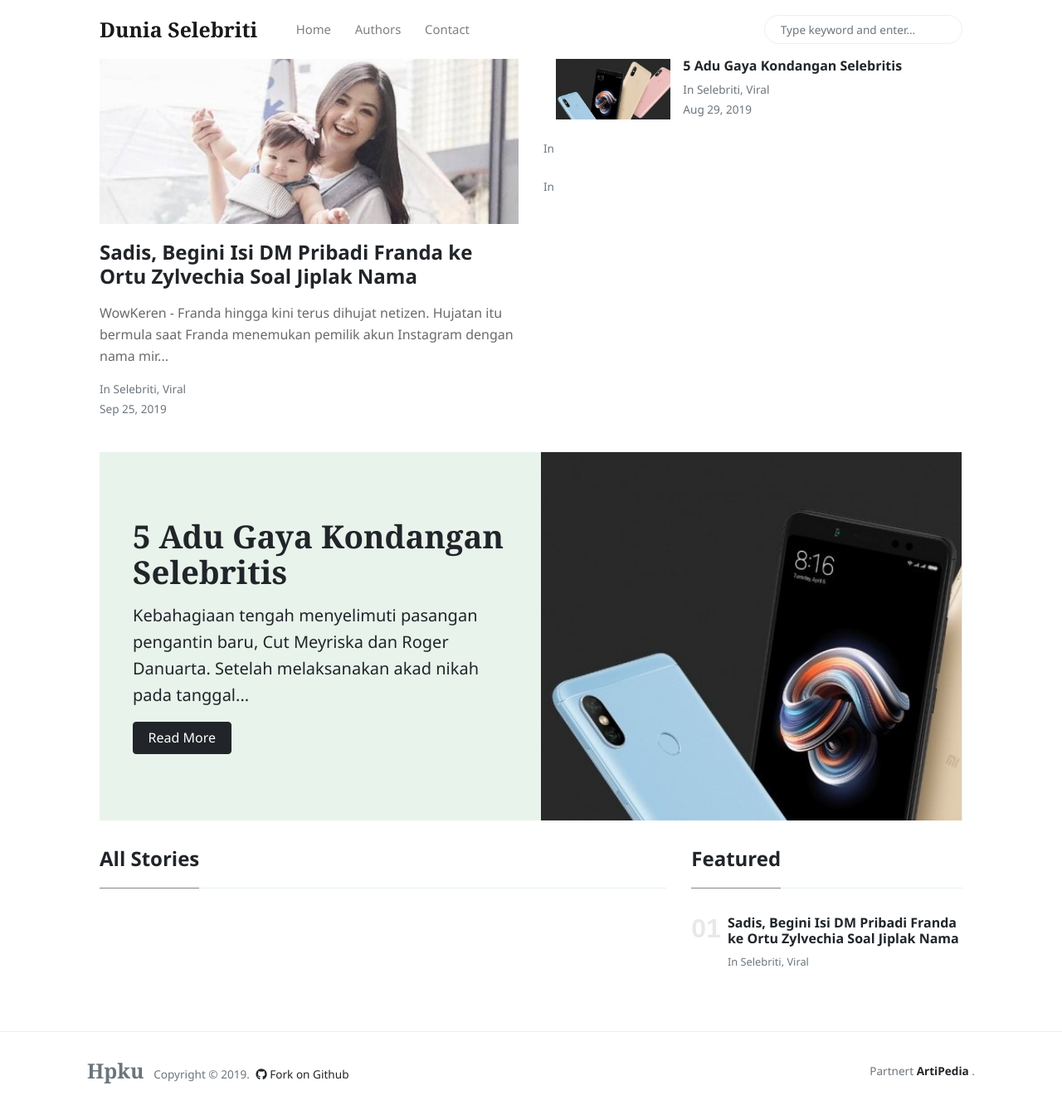
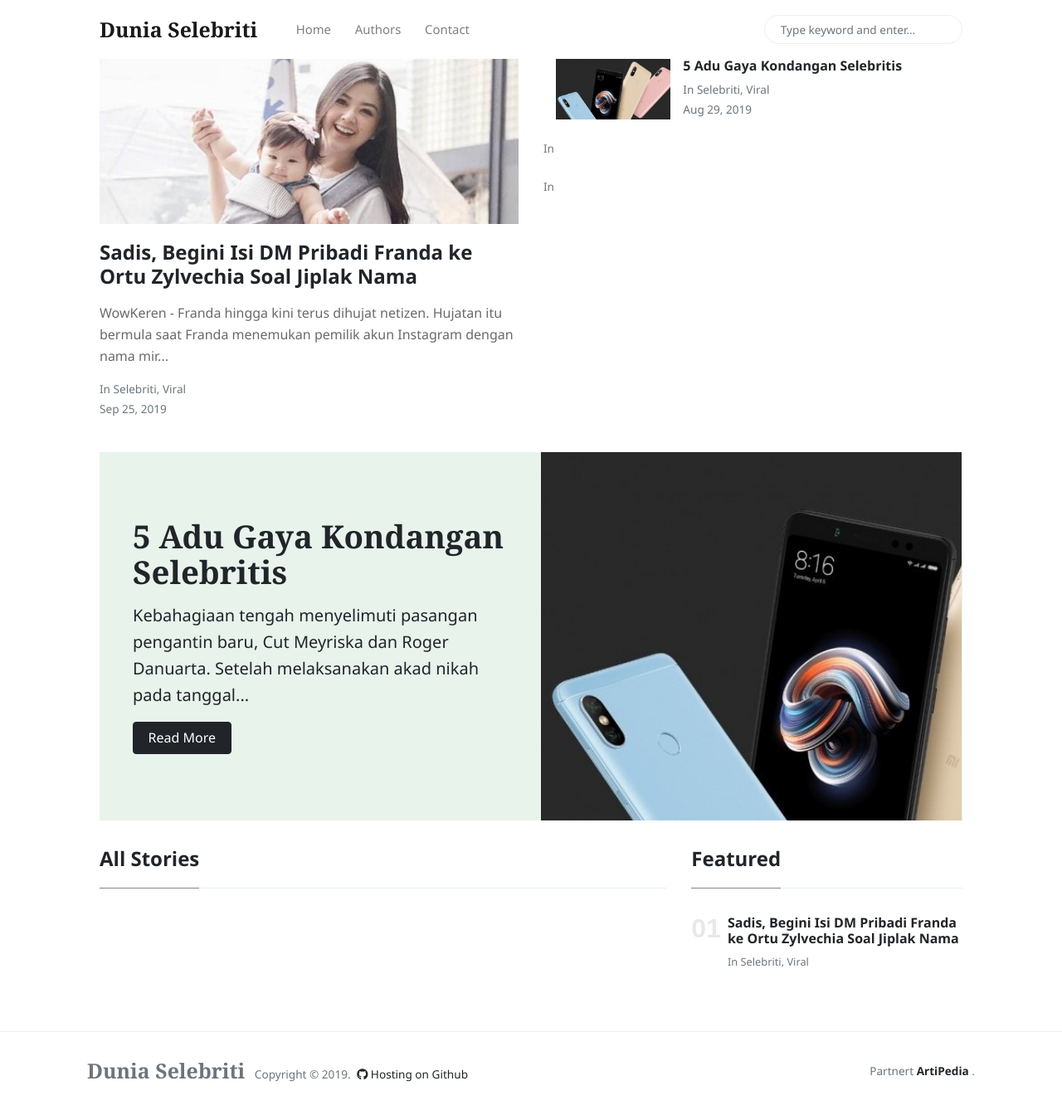
Before and after one commit to emmamery93/blog-1, a Jekyll site: the page built from index.html, in a window 1280 px wide and 1338 px high. Shown: the whole window at 83% size. Built offline with Jekyll 4.4.1, drawn with Linux system fonts in a browser that asks for light colours; nearby versions of some CDN libraries; the list of posts is cut into pages by our own code.

Commit message:
Update default.html

```diff
--- a/_layouts/default.html
+++ b/_layouts/default.html
@@ -8,7 +8,7 @@
 
     {% seo %}
 
-    <link rel="shortcut icon" type="image/x-icon" href="{{site.baseurl}}/{{site.favicon}}">
+    <link rel="shortcut icon" type="image/x-icon" href="{{site.url}}/{{site.favicon}}">
 
     <!-- Font Awesome Icons -->
     <link rel="stylesheet" href="https://use.fontawesome.com/releases/v5.3.1/css/all.css" integrity="sha384-mzrmE5qonljUremFsqc01SB46JvROS7bZs3IO2EmfFsd15uHvIt+Y8vEf7N7fWAU" crossorigin="anonymous">
@@ -69,7 +69,7 @@
 
     <script src="https://stackpath.bootstrapcdn.com/bootstrap/4.2.1/js/bootstrap.min.js" integrity="sha384-B0UglyR+jN6CkvvICOB2joaf5I4l3gm9GU6Hc1og6Ls7i6U/mkkaduKaBhlAXv9k" crossorigin="anonymous"></script>
 
-    <script src="{{site.baseurl}}/assets/js/theme.js"></script>
+    <script src="{{site.url}}/assets/js/theme.js"></script>
 
 
     <!-- Footer -->
@@ -77,11 +77,11 @@
         <div class="container">
         <div class="row align-items-center justify-content-between">
             <div>
-                <span class="navbar-brand mr-2 mb-0"><strong>Hpku</strong></span>
+                <span class="navbar-brand mr-2 mb-0"><strong>{{site.name}}</strong></span>
                 <span>Copyright © <script>document.write(new Date().getFullYear())</script>.</span>
 
                 <!--  Github Repo Star Btn-->
-                <a class="text-dark ml-1" target="_blank" href="https://github.com/hpkuinfo/hpku"><i class="fab fa-github"></i> Fork on Github</a>
+                <a class="text-dark ml-1" target="_blank" href="https://github.com"><i class="fab fa-github"></i> Hosting on Github</a>
 
             </div>
             <div>
```
